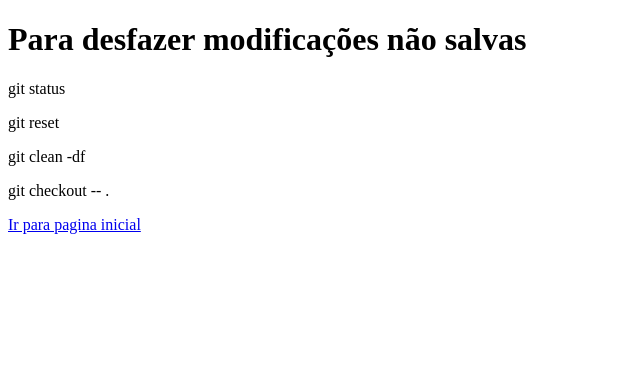
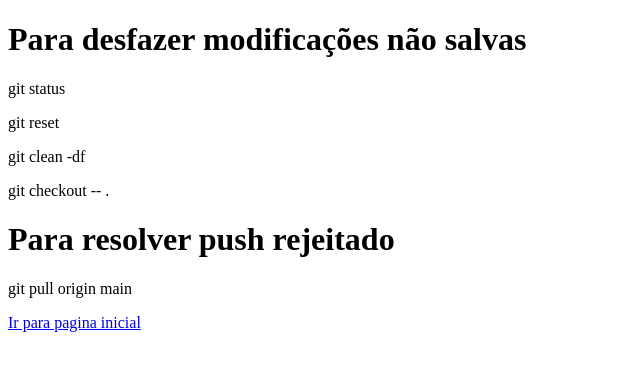
Before and after one commit to FullStackDevil/aulagithub, a plain HTML site: page vendas.html in a window 1280 px wide. Shown: the whole page, without its empty margins (0-640 px from the left). Drawn offline with Linux system fonts and the light colour scheme.

Commit message:
Push rejeitado

```diff
--- a/vendas.html
+++ b/vendas.html
@@ -12,6 +12,8 @@
     <p>git reset</p>
     <p>git clean -df</p>
     <p>git checkout -- .</p>
+    <h1>Para resolver push rejeitado</h1>
+    <p>git pull origin main</p>
     <a href="index.html">Ir para pagina inicial</a>
 </body>
 </html>
```
